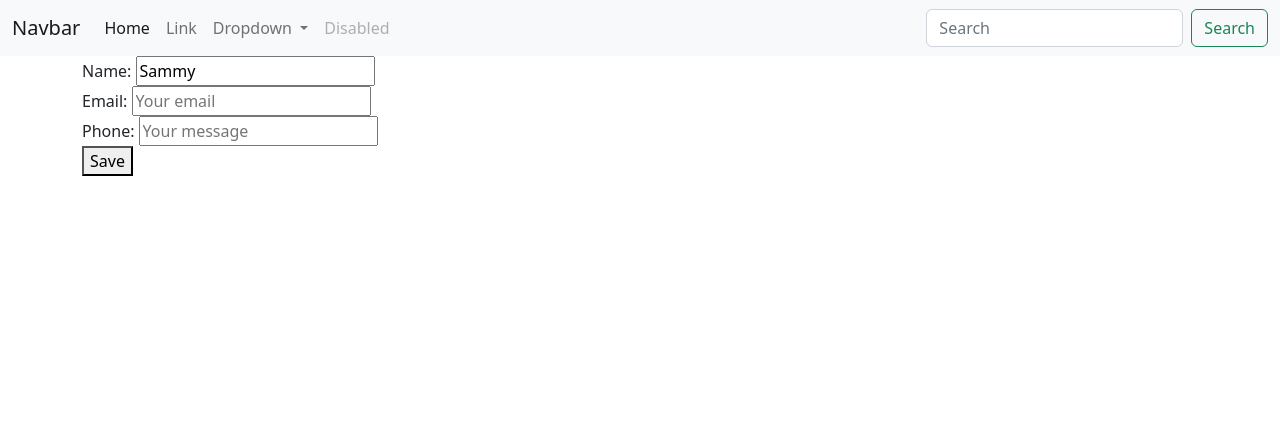
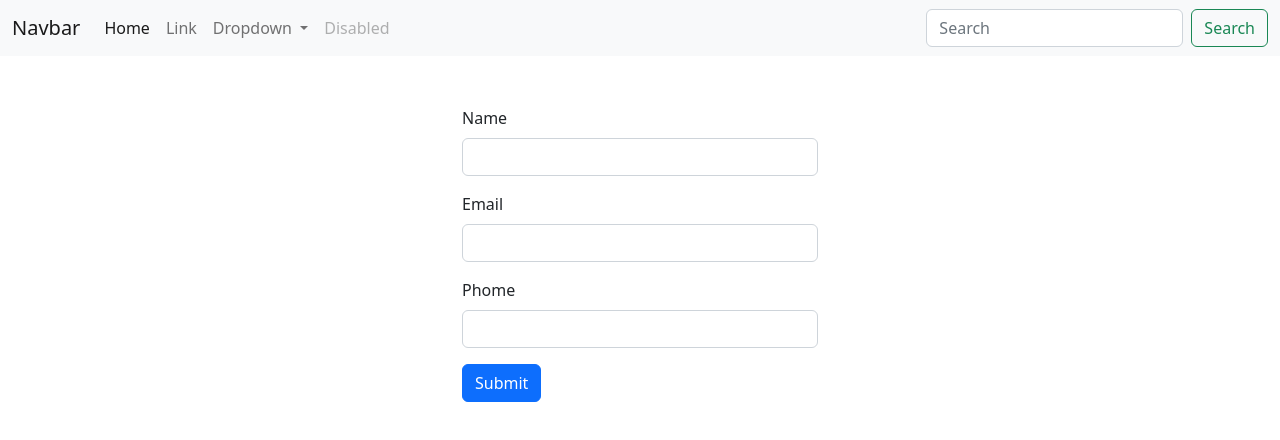
Before and after one commit to jaydipkumbhani/Angular-crud-table, an Angular app: page /user-list in a window 1280 px wide. Both pictures are taken after a click on the button "Add". Shown: the top 440 px of the page. Built offline with nearby package versions, Linux system fonts and the light colour scheme.

Commit message:
Designed add user form component

```diff
--- a/src/app/users/manage/user.component.css
+++ b/src/app/users/manage/user.component.css
@@ -19,3 +19,7 @@
     padding-top: 0.725rem;
     padding-bottom: 0.725rem;
 }
+
+.mar-top-50 {
+    margin-top: 50px;
+}
--- a/src/app/users/manage/user.component.html
+++ b/src/app/users/manage/user.component.html
@@ -1,21 +1,26 @@
-<form [formGroup]="myForm" (ngSubmit)="onSubmit(myForm)">
-    <div>
-        <label>
-        Name:
-        <input formControlName="name" placeholder="Your name">
-      </label>
+<div class="mar-top-50">
+  <form [formGroup]="myForm" (ngSubmit)="onSubmit(myForm)">
+    <div class="row justify-content-center">
+      <div class="col-lg-4 col-md-4 col-xs-12 col-sm-12">
+        <div class="mb-3">
+          <label for="name" class="form-label">Name</label>
+          <input
+            type="email"
+            class="form-control"
+            id="name"
+            aria-describedby="emailHelp"
+          />
+        </div>
+        <div class="mb-3">
+          <label for="email" class="form-label">Email</label>
+          <input type="password" class="form-control" id="email" />
+        </div>
+        <div class="mb-3">
+          <label for="phone" class="form-label">Phome</label>
+          <input type="password" class="form-control" id="phone" />
+        </div>
+        <button type="submit" class="btn btn-primary">Submit</button>
+      </div>
     </div>
-    <div>
-        <label>
-        Email:
-        <input formControlName="email" placeholder="Your email">
-      </label>
-    </div>
-    <div>
-        <label>
-        Phone:
-        <input formControlName="message" placeholder="Your message">
-      </label>
-    </div>
-    <button type="submit">Save</button>
-</form>
+  </form>
+</div>
--- a/src/app/users/manage/user.component.ts
+++ b/src/app/users/manage/user.component.ts
@@ -4,7 +4,7 @@ import { FormBuilder, FormControl, FormGroup, Validators } from '@angular/forms'
 @Component({
     selector: 'app-manage-user',
     templateUrl: 'user.component.html',
-    styleUrls:['user.component.css']
+    styleUrls:['./user.component.css']
 })
 
 export class ManageUserComponent implements OnInit {
```
